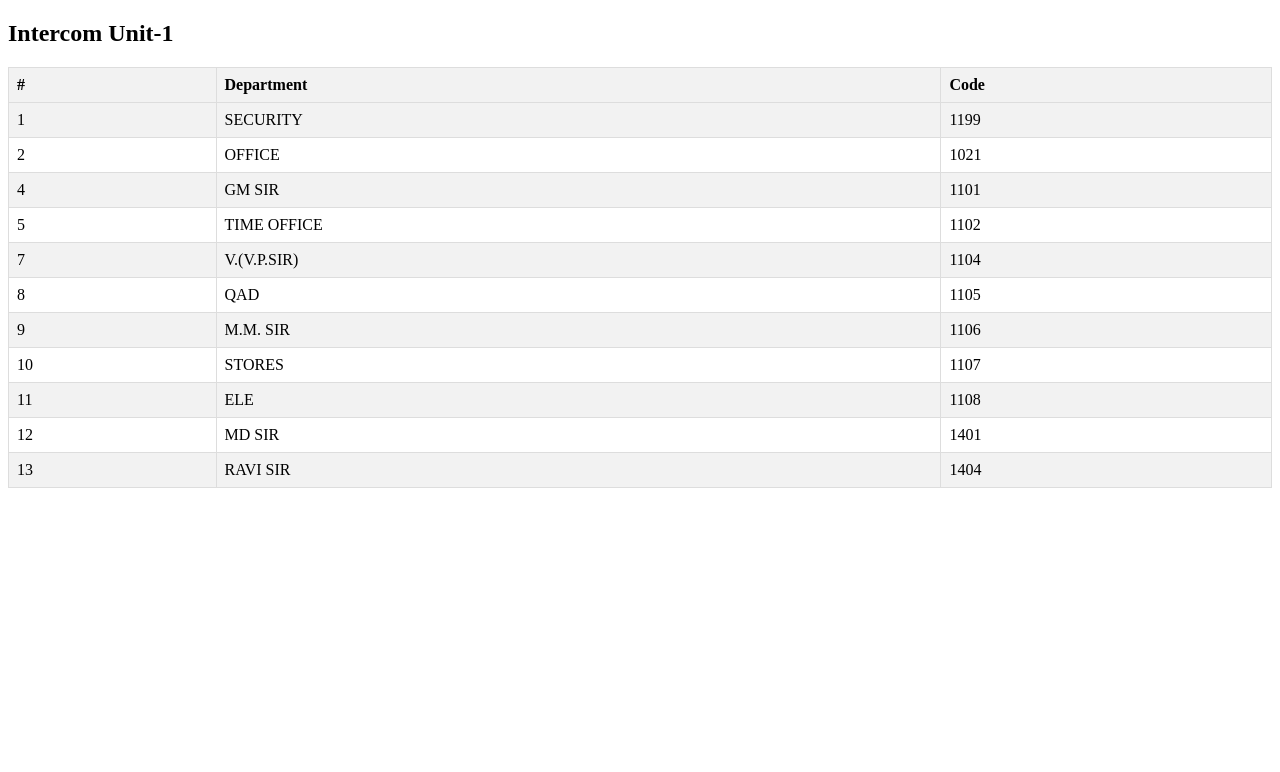
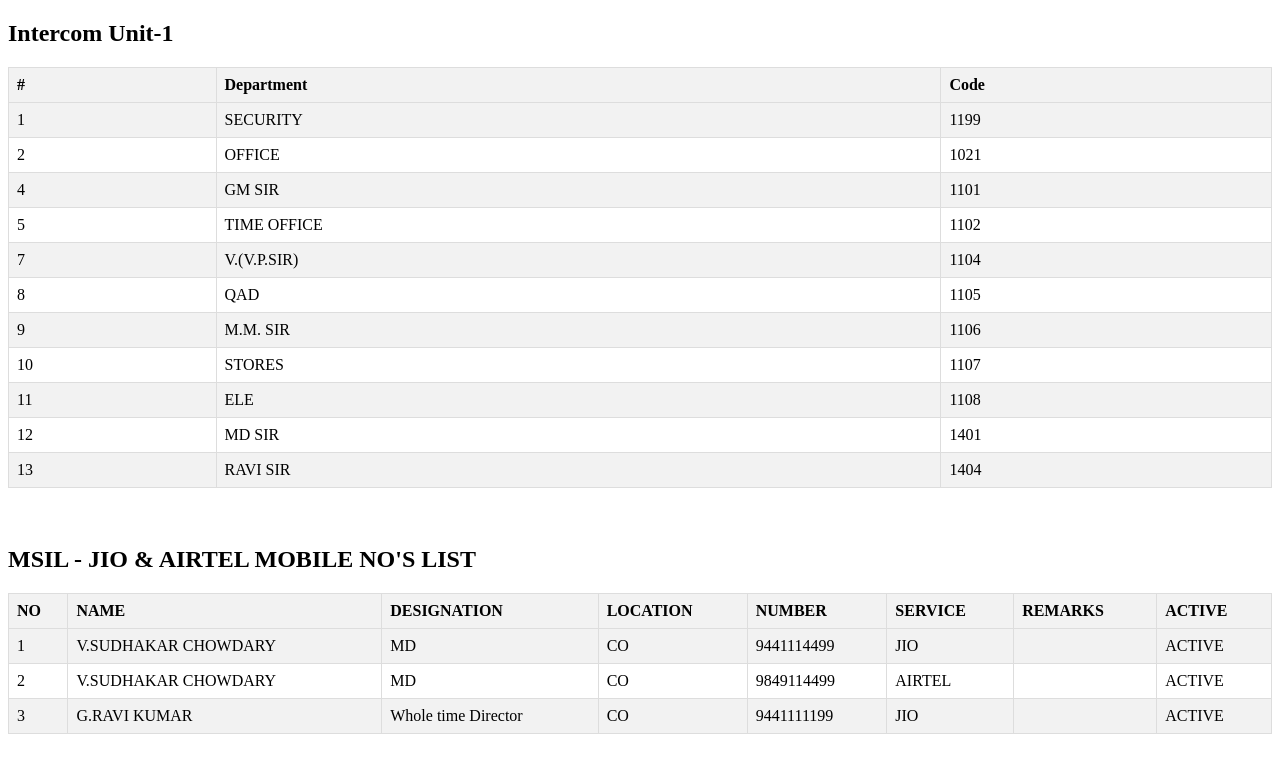
Before and after one commit to jp-techh/spintex_intercom, a plain HTML site: page index.html in a window 1280 px wide. Drawn offline with Linux system fonts and the light colour scheme.

Commit message:
Update index.html

```diff
--- a/index.html
+++ b/index.html
@@ -91,5 +91,54 @@
   </tr>
 </table>
 
+<br>
+<h2>MSIL - JIO & AIRTEL MOBILE NO'S LIST</h2>
+
+<table>
+  <tr>
+    <th>NO</th>
+    <th>NAME</th>
+    <th>DESIGNATION</th>
+    <th>LOCATION</th>
+    <th>NUMBER</th>
+    <th>SERVICE</th>
+    <th>REMARKS</th>
+    <th>ACTIVE</th>
+  </tr>
+  <tr>
+    <td>1</td>
+    <td>V.SUDHAKAR CHOWDARY</td>
+    <td>MD</td>
+    <td>CO</td>
+    <td>9441114499</td>
+    <td>JIO</td>
+    <td></td>
+    <td>ACTIVE</td>
+  </tr>
+  <tr>
+    <td>2</td>
+    <td>V.SUDHAKAR CHOWDARY</td>
+    <td>MD</td>
+    <td>CO</td>
+    <td>9849114499</td>
+    <td>AIRTEL</td>
+    <td></td>
+    <td>ACTIVE</td>
+  </tr>
+  <tr>
+    <td>3</td>
+    <td>G.RAVI KUMAR</td>
+    <td>Whole time Director</td>
+    <td>CO</td>
+    <td>9441111199</td>
+    <td>JIO</td>
+    <td></td>
+    <td>ACTIVE</td>
+  </tr>
+  <!-- Add more rows as needed -->
+</table>
+
+
+
 </body>
 </html>
```
